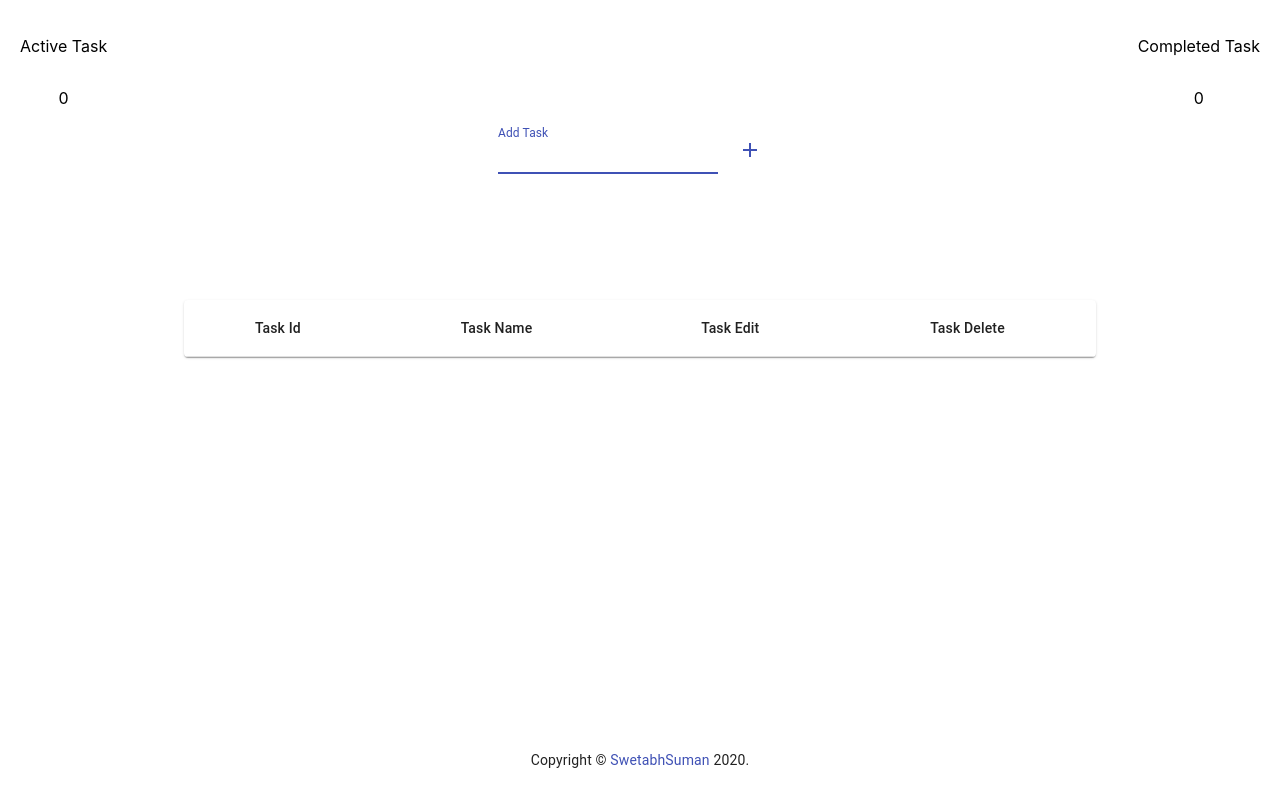
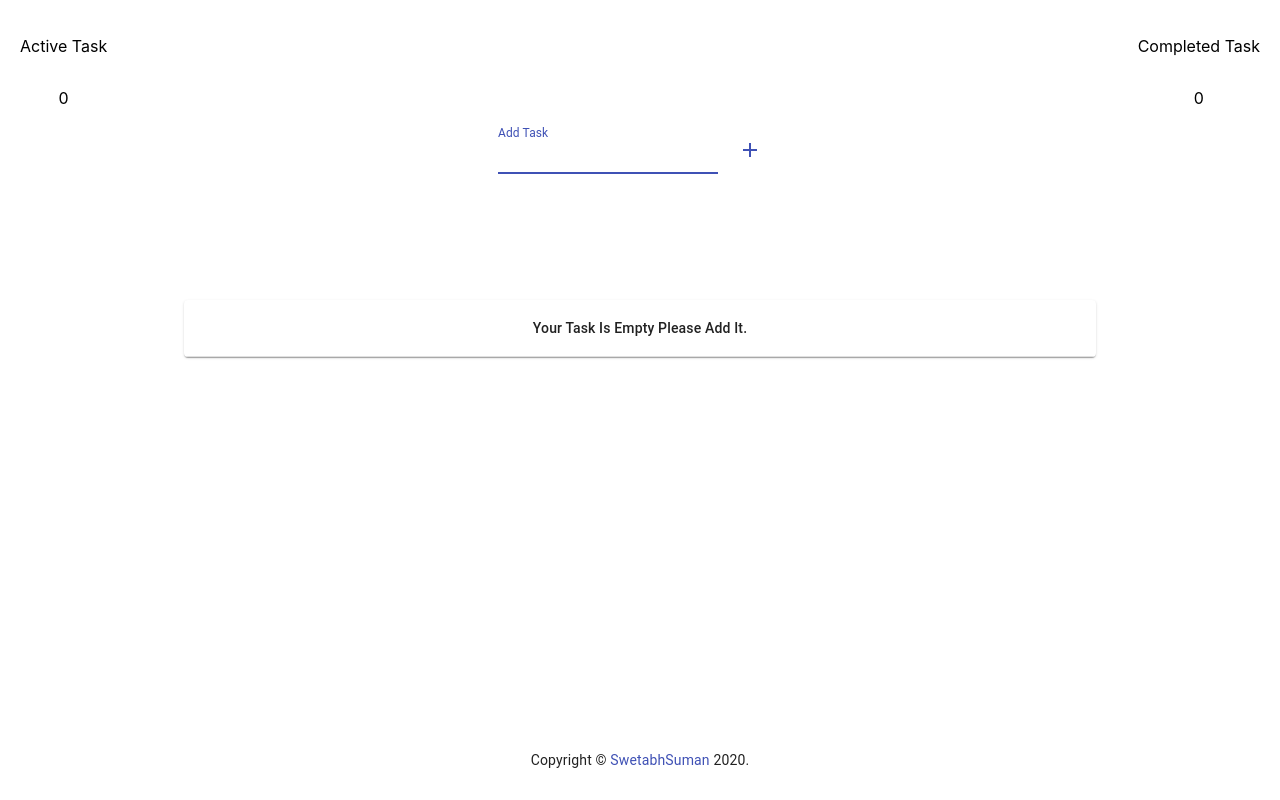
Before and after one commit to swtbhsmn/todo_in_react, a React (Create React App) app: page / in a window 1280 px wide. Built offline with nearby package versions, Linux system fonts and the light colour scheme.

Commit message:
table empty label added

```diff
--- a/src/components/task.js
+++ b/src/components/task.js
@@ -41,8 +41,13 @@ class Task extends React.Component {
   }
 
   onEmployeeAdd = () => {
-    const { employee } = this.state;
 
+    const { employee ,employees} = this.state;
+    if(employees.length===0){
+      this.setState({
+        task_completed:[]
+      })
+    }
     if (employee !== '') {
       const userInput = {
 
@@ -90,6 +95,7 @@ class Task extends React.Component {
       if (this.state.employees.length === 0) {
 
         this.handleOpen();
+
       }
     });
 
--- a/src/components/task_data.js
+++ b/src/components/task_data.js
@@ -107,6 +107,24 @@ class TaskTable extends React.Component {
       )
     }
 
+    if(this.props.employees_list.length===0){
+      return(
+       <>
+         <TableContainer component={Paper}>
+            <Table style={{ minWidth: 650 }} aria-label="simple table">
+              <TableHead>
+                <TableRow>
+                  <TableCell align="center">Your Task Is Empty Please Add It.</TableCell>
+
+
+                </TableRow>
+              </TableHead>
+              </Table>
+              </TableContainer>
+       </>
+      )
+    }
+    else{
       return (
         <>
           <TableContainer component={Paper}>
@@ -120,6 +138,8 @@ class TaskTable extends React.Component {
 
                 </TableRow>
               </TableHead>
+
+
               <TableBody>
                 {this.props.employees_list.map((item, key) => (
                   <TableRow key={key}>
@@ -153,5 +173,7 @@ class TaskTable extends React.Component {
         </>
       );
     }
+
+  }
 }
 export default withStyles(useStyles)(TaskTable)
```
Lines whose indentation alone changed are shown as unchanged.
